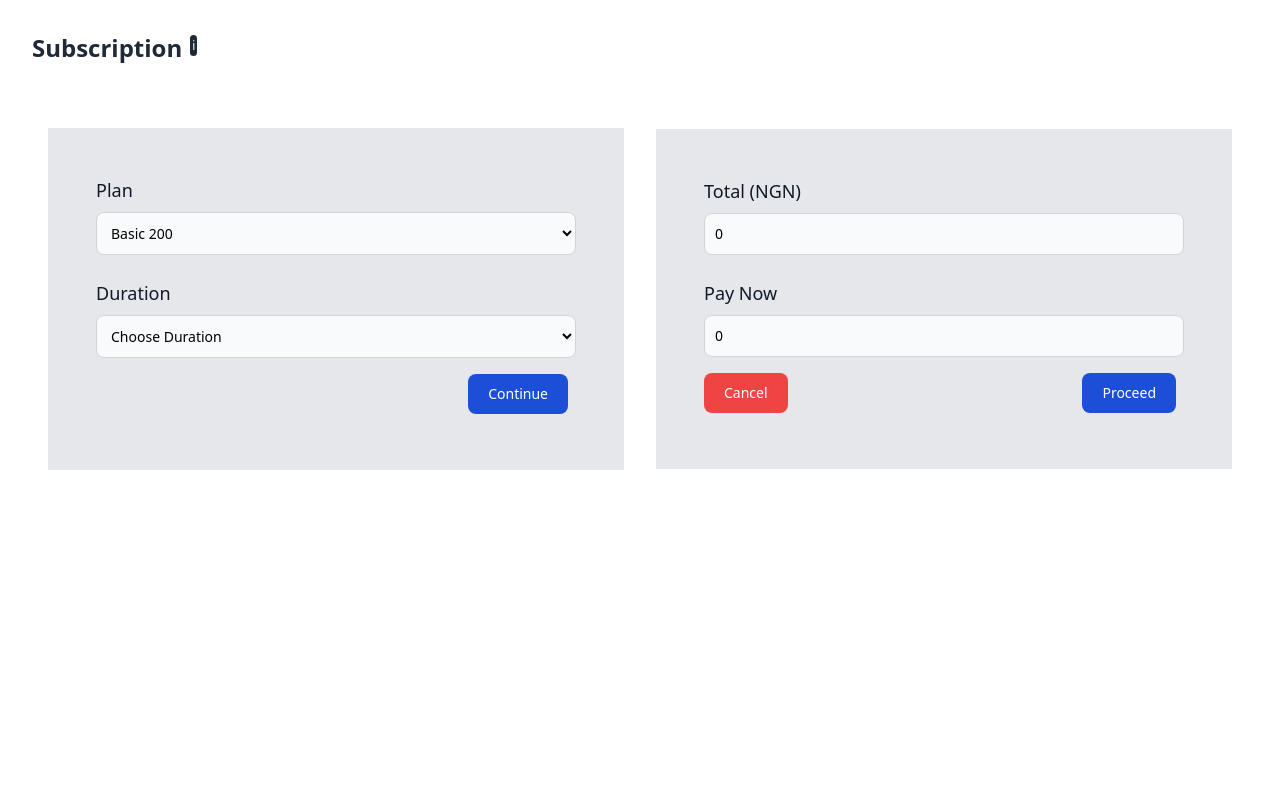
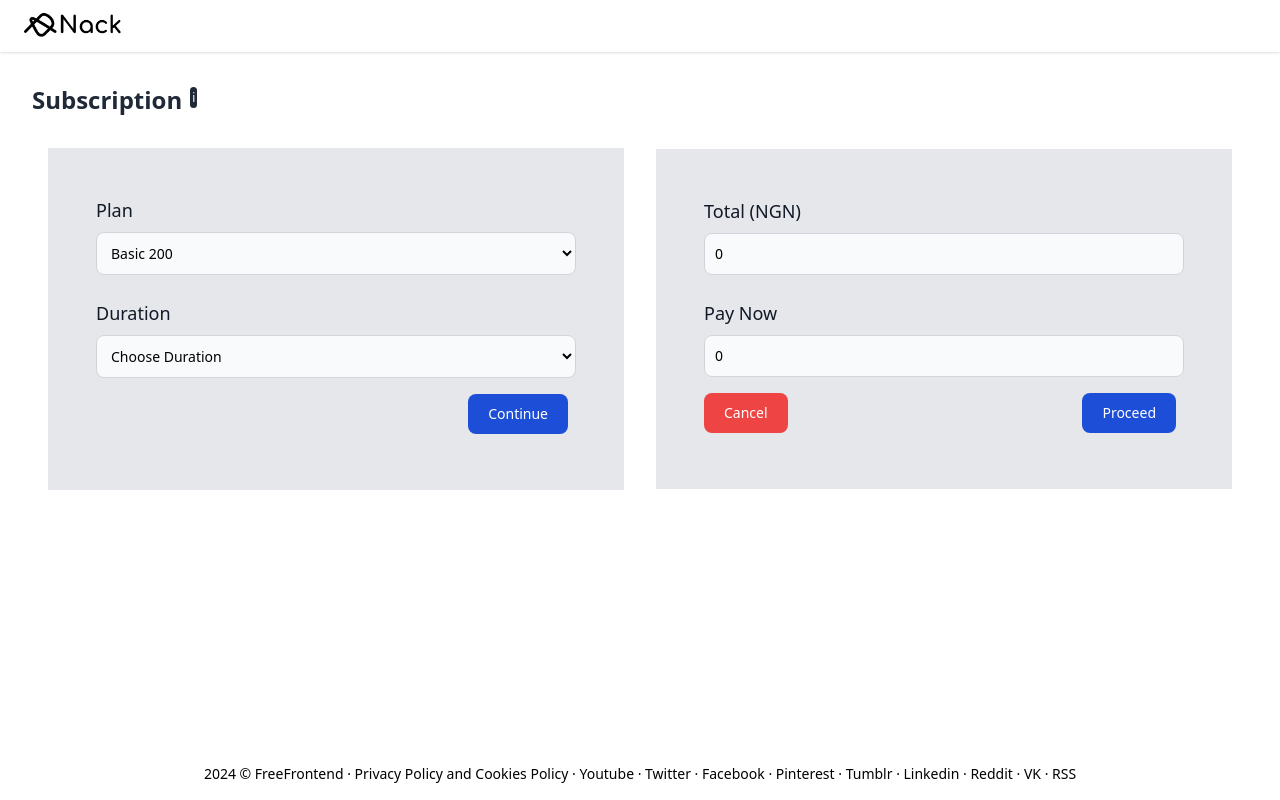
Before and after one commit to Nwachukwupgate/loverboy, a website: page subscription.html in a window 1280 px wide. Drawn offline with nearby package versions, Linux system fonts and the light colour scheme.

Commit message:
new commit

```diff
--- a/subscription.html
+++ b/subscription.html
@@ -49,6 +49,17 @@
     </style>
 </head>
 <body>
+
+    <nav class="relative bg-white shadow dark:bg-gray-500">
+      <div class="container px-6 py-3 mx-auto md:flex">
+          <div class="flex items-center justify-between">
+              <a href="#">
+                  <img class="w-auto h-6 sm:h-7" src="./Logo_and_text_black.png" alt="">
+              </a>
+          </div>
+
+      </div>
+    </nav>
     <!-- component -->
     <div class="flex flex-col">
       <div class="flex mt-8 ml-8">
@@ -65,7 +76,7 @@
       </div>
 
       <!-- Main Content -->
-        <div class="flex-grow flex flex-col md:flex-row items-center gap-8 p-12 mt-4">
+      <div class="flex-grow flex flex-col md:flex-row items-center gap-8 px-12 py-8">
 
         <div class="w-full h-full bg-gray-200">
           <div class="p-12">
@@ -123,14 +134,24 @@
           </div>
         </div>
       </div>
+    </div>
 
-
+    <footer class="fixed bottom-0 w-full p-4 text-sm">
+      <div class="flex justify-center">
+        <p id="copyright"></p>
+      </div>
+    </footer>
 
     <script>
       const continueBtn = document.getElementById('continueBtn');
       const modalOverlay = document.getElementById('modalOverlay');
       const powerPack = document.getElementById('powerPack');
       const tooltip = document.getElementById('tooltip');
+      // Get the current year
+      const currentYear = new Date().getFullYear();
+
+      // Update the copyright text
+      document.getElementById('copyright').innerText = `${currentYear} © FreeFrontend · Privacy Policy and Cookies Policy · Youtube · Twitter · Facebook · Pinterest · Tumblr · Linkedin · Reddit · VK · RSS`;
 
       powerPack.addEventListener('mouseover', () => {
         tooltip.style.display = 'block';
```
Also changed, not shown: index.html (+9 -9 lines), pack.html (+23 -2 lines), verification.html (+21 -3 lines). Lines whose indentation alone changed are shown as unchanged.
